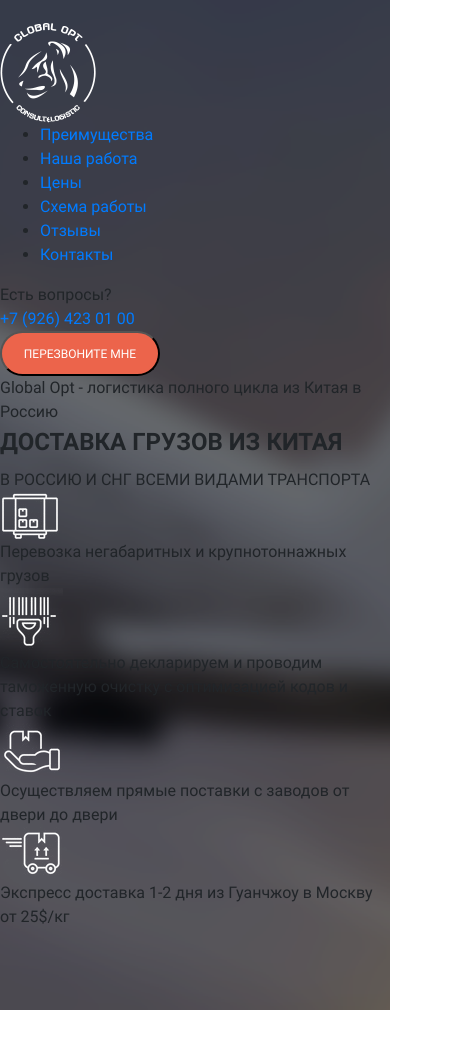
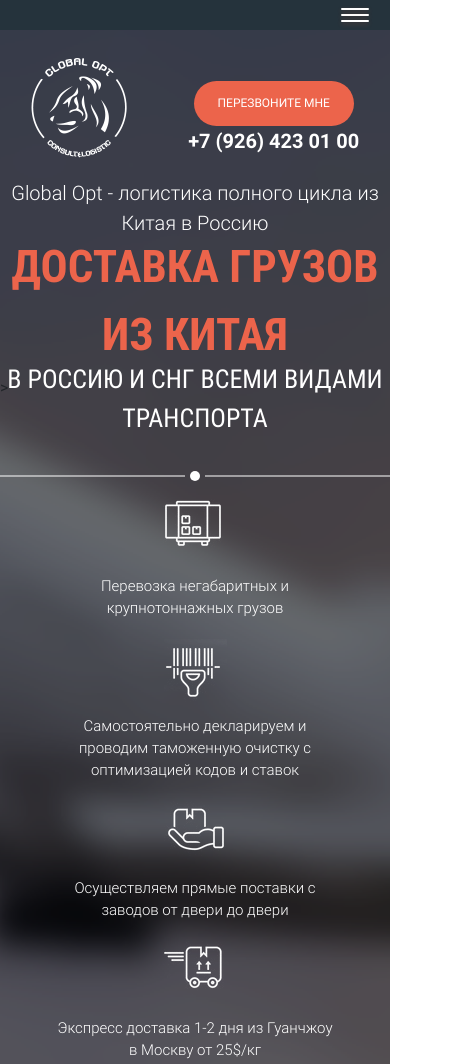
Before and after one commit to veruyushiyateist/Glopt, a website: page src/index.html in a window 390 px wide. Shown: the top 1064 px of the page, 455 px wide, since content can reach past the window. Before the commit the page ends 1010 px from the top, so only its background shows below. Drawn offline with Linux system fonts and the light colour scheme.

Commit message:
hamburger

```diff
--- a/gulpfile.js
+++ b/gulpfile.js
@@ -1,9 +1,9 @@
-const gulp        = require('gulp');
-const browserSync = require('browser-sync');
-const sass        = require('gulp-sass');
-const cleanCSS = require('gulp-clean-css');
-const autoprefixer = require('gulp-autoprefixer');
-const rename = require("gulp-rename");
+const gulp          = require('gulp');
+const browserSync   = require('browser-sync');
+const sass          = require('gulp-sass');
+const cleanCSS      = require('gulp-clean-css');
+const autoprefixer  = require('gulp-autoprefixer');
+const rename        = require("gulp-rename");
 
 gulp.task('server', function() {
 
@@ -17,7 +17,7 @@
 });
 
 gulp.task('styles', function() {
-    return gulp.src("src/sass/**/style.sass.+(scss|sass)")
+    return gulp.src("src/sass/style.sass")
         .pipe(sass({outputStyle: 'compressed'}).on('error', sass.logError))
         .pipe(rename({suffix: '.min', prefix: ''}))
         .pipe(autoprefixer())
--- a/src/index.html
+++ b/src/index.html
@@ -13,15 +13,21 @@
     <section class="promo">
         <div class="container">
             <header class="header">
-                <img src="icons/logo/main/glopt.png" alt="main-logo" class="header__logo col-md-1">
+                <img src="icons/logo/main/glopt.png" alt="main-logo" class="header__logo">
+                <nav class="header__nav">
                     <ul class="header__menu">
-                    <li class="header__li"><a href="#" class="header__link">Преимущества</a></li>
-                    <li class="header__li"><a href="#" class="header__link">Наша работа</a></li>
-                    <li class="header__li"><a href="#" class="header__link">Цены</a></li>
-                    <li class="header__li"><a href="#" class="header__link">Схема работы</a></li>
-                    <li class="header__li"><a href="#" class="header__link">Отзывы</a></li>
-                    <li class="header__li"><a href="#" class="header__link">Контакты</a></li>
+                        <li class="header__item"><a href="#" class="header__link">Преимущества</a></li>
+                        <li class="header__item"><a href="#" class="header__link">Наша работа</a></li>
+                        <li class="header__item"><a href="#" class="header__link">Цены</a></li>
+                        <li class="header__item"><a href="#" class="header__link">Схема работы</a></li>
+                        <li class="header__item"><a href="#" class="header__link">Отзывы</a></li>
+                        <li class="header__item"><a href="#" class="header__link">Контакты</a></li>
                     </ul>
+                    <div class="header__menu-btn">
+                        <div class="header__menu-hamburger"></div>
+                    </div>
+                </nav>
+                <div class="header__wrapper">
                     <div class="header__info">
                         <div class="header__question">Есть вопросы?</div>
                         <a href="tel:+79264230100" class="header__phone">+7 (926) 423 01 00</a>
@@ -29,30 +35,34 @@
                     <div class="header__button">
                         <button class="button">Перезвоните мне</button>
                     </div>
+                </div>
             </header>
-            <div class="header__title">Global Opt - логистика полного цикла из Китая в Россию</div>
-            <h1 class="promo__header">ДОСТАВКА ГРУЗОВ ИЗ КИТАЯ</h1>
-            <div class="header__subtitle">В РОССИЮ И СНГ ВСЕМИ ВИДАМИ ТРАНСПОРТА</div>
-            <div class="header__ellipse"></div>
-            <div class="header__wrapper">
-                <div class="header__item">
-                    <img src="icons/promo/shipping.png" alt="shipping" class="header__icon">
-                    <div class="header__descr">Перевозка негабаритных и крупнотоннажных грузов</div>
+            <div class="promo__title">Global Opt - логистика полного цикла из Китая в Россию</div>
+            <h1 class="promo__header">ДОСТАВКА ГРУЗОВ ИЗ КИТАЯ</h1>>
+            <div class="promo__subtitle">В РОССИЮ И СНГ ВСЕМИ ВИДАМИ ТРАНСПОРТА</div>
+            <div class="promo__ellipse"></div>
+            <div class="promo__wrapper">
+                <div class="promo__item">
+                    <div class="promo__icon-wrapper"><img src="icons/promo/shipping.png" alt="shipping" class="promo__icon"></div>
+                    <div class="promo__descr">Перевозка негабаритных и крупнотоннажных грузов</div>
                 </div>
-                <div class="header__item">
-                    <img src="icons/promo/cleaning.png" alt="cleaning" class="header__icon">
-                    <div class="header__descr">Самостоятельно декларируем и проводим таможенную очистку с оптимизацией кодов и ставок</div>
+                <div class="promo__item">
+                    <div class="promo__icon-wrapper"><img src="icons/promo/cleaning.png" alt="cleaning" class="promo__icon"></div>
+                    <div class="promo__descr">Самостоятельно декларируем и проводим таможенную очистку с оптимизацией кодов и ставок</div>
                 </div>
-                <div class="header__item">
-                    <img src="icons/promo/deliveries.png" alt="deliveries" class="header__icon">
-                    <div class="header__descr">Осуществляем прямые поставки с заводов от двери до двери</div>
+                <div class="promo__item">
+                    <div class="promo__icon-wrapper"><img src="icons/promo/deliveries.png" alt="deliveries" class="promo__icon"></div>
+                    <div class="promo__descr">Осуществляем прямые поставки с заводов от двери до двери</div>
                 </div>
-                <div class="header__item">
-                    <img src="icons/promo/express.png" alt="express" class="header__icon">
-                    <div class="header__descr">Экспресс доставка 1-2 дня из Гуанчжоу в Москву от 25$/кг  </div>
+                <div class="promo__item">
+                    <div class="promo__icon-wrapper"><img src="icons/promo/express.png" alt="express" class="promo__icon"></div>
+                    <div class="promo__descr">Экспресс доставка 1-2 дня из Гуанчжоу в Москву от 25$/кг  </div>
                 </div>
             </div>
+            <button class="button button_main">Получить расчет</button>
         </div>
     </section>
+
+    <script src="js/script.js"></script>
 </body>
 </html>
--- /dev/null
+++ b/src/js/script.js
@@ -0,0 +1,16 @@
+
+const menuBtn = document.querySelector('.header__menu-btn');
+const menu = document.querySelector('.header__menu');
+let menuOpen = false;
+
+menuBtn.addEventListener('click', () => {
+    if (!menuOpen) {
+        menuBtn.classList.add('open');
+        menu.classList.add('header__menu_active');
+        menuOpen = true;
+    } else {
+        menuBtn.classList.remove('open');
+        menu.classList.remove('header__menu_active');
+        menuOpen = false;
+    }
+});
```
Also changed, not shown: css/style.min.css (deleted), src/css/style.min.css, 1 other file. Lines whose indentation alone changed are shown as unchanged.
